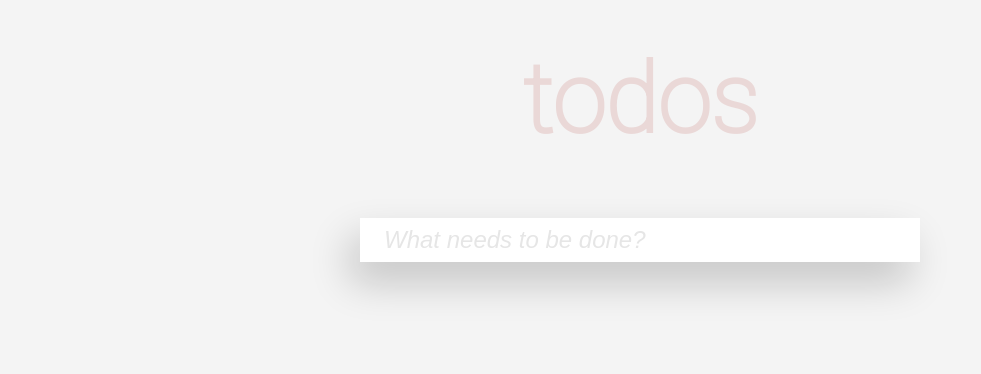
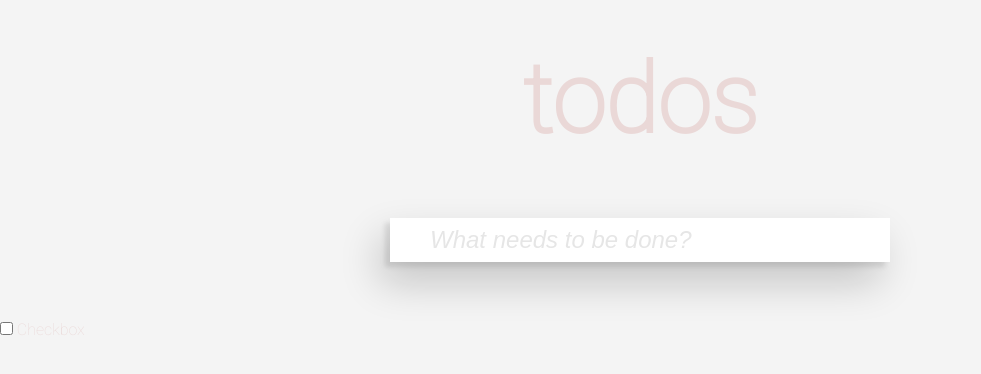
Before and after one commit to AlinKors/js-jquery-TODO, a plain HTML site: page index.html in a window 1280 px wide. Shown: the whole page, without its empty margins (0-981 px from the left). Drawn offline with Linux system fonts and the light colour scheme.

Commit message:
add style

```diff
--- a/app.js
+++ b/app.js
@@ -0,0 +1,23 @@
+//Selectors
+const inputTodo = document.querySelector(".input-todo");
+const boxInput = document.querySelector(".box");
+
+//Event Listener
+boxInput.addEventListener('keydown', addCase);
+
+
+
+//Functions
+function addCase(event){
+    if (event.code != 'Enter')
+        return;
+
+    event.preventDefault();
+
+    if(document.querySelector('.select-all-button') == null){
+    const buttonAllSelect = document.createElement('button');
+    buttonAllSelect.innerHTML = '<i class="fa fa-angle-down" aria-hidden="true"></i>';
+    buttonAllSelect.classList.add('select-all-button');
+    boxInput.insertBefore(buttonAllSelect, inputTodo);
+    }
+}
--- a/index.html
+++ b/index.html
@@ -3,8 +3,8 @@
 <head>
     <meta charset="UTF-8">
     <title>TODO List (JS & JQuery)</title>
+    <link rel="preconnect" href="https://fonts.gstatic.com">
     <link rel="stylesheet" href="https://pro.fontawesome.com/releases/v5.10.0/css/all.css" integrity="sha384-AYmEC3Yw5cVb3ZcuHtOA93w35dYTsvhLPVnYs9eStHfGJvOvKxVfELGroGkvsg+p" crossorigin="anonymous"/>
-    <link rel="preconnect" href="https://fonts.gstatic.com">
     <link href="https://fonts.googleapis.com/css2?family=Roboto:wght@100&display=swap" rel="stylesheet">
     <link rel="stylesheet" href="./style.css">
 
@@ -14,10 +14,26 @@
     <header>
         <h1>todos</h1>
     </header>
-    <form>
-        <input type="text" class="input-todo" placeholder="What needs to be done?">
+
+    <form class="box">
+        <!-- <button type="submit" class="select-all-button">
+            <i class="fa fa-angle-down" aria-hidden="true"></i>
+        </button> -->
+            <input type="text" class="input-todo" placeholder="What needs to be done?">
     </form>
+    <div class="todo-list-container">
+        <ul class="todo-list">
+            <div class="new-case-container">
+                <li class="new-case">
+                    <label>
+                        <input type="checkbox">
+                        Checkbox
+                    </label>
+                </li>
+            </div>
+        </ul>
     </div>
+
     <script src="./app.js"></script>
 </body>
 </html>
--- a/style.css
+++ b/style.css
@@ -17,33 +17,54 @@ header{
 }
 
 header,
-form{
+form
+{
     min-height: 20vh;
     align-items: center;
     display: flex;
     justify-content: center;
-
 }
 
+
+
 form input{
-    padding: 0.5rem;
-    border: none;
-    outline:none;
+    position: absolute;
     font-size: 1.5rem;
     background: white;
     cursor: text;
-    min-width: 70vh;
-    box-shadow: -10px 20px 40px 0px rgba(0, 0, 0, 0.2);
-
+    min-width: 500px;
+    box-shadow: -10px 20px 40px 0px rgba(0, 0, 0, 0.2),
+    -5px 5px 5px 0px rgba(0, 0, 0, 0.1);;
 }
 
 ::placeholder {
     color: #e6e6e6;
     font-size: 1.5rem;
     font-style: italic;
-
   }
 
-form input[type=text]{
-    padding-left: 1.5rem;
+input[type='text']{
+    padding-left: 2.5rem;
 }
+
+form input,
+form button
+{
+
+    padding-top: 0.5rem;
+    padding-bottom: 0.5rem;
+    border: none;
+    outline:none;
+    font-size: 1.5rem;
+    background: white;
+    margin: 0px;
+    padding: auto;
+}
+
+form button{
+    position: relative;
+    cursor: pointer;
+    color: #e6e6e6;
+    z-index: 1;
+    right: 14.5rem;
+}
```
Also changed, not shown: checkbox.css (added).
